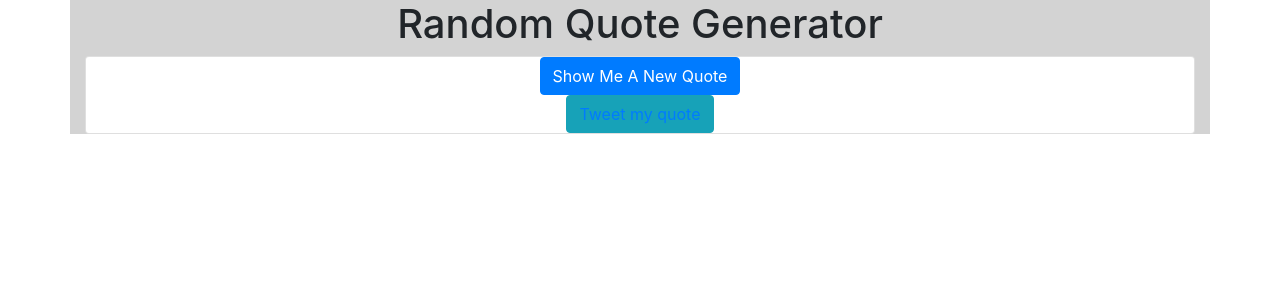
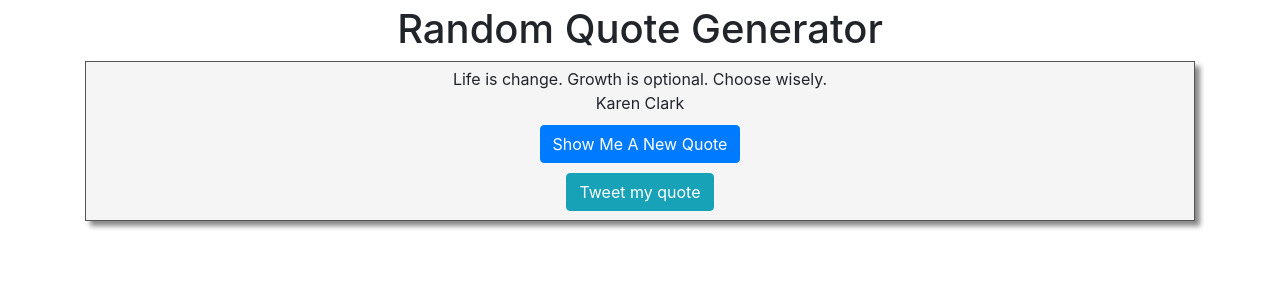
Before and after one commit to ChrisB55/Random-Quote-Generator, a React (Create React App) app: page / in a window 1280 px wide. Shown: the top 300 px of the page. Built offline with nearby package versions, Linux system fonts and the light colour scheme.

Commit message:
Restore autoload, add styling

```diff
--- a/src/App.js
+++ b/src/App.js
@@ -1,6 +1,6 @@
-import React, { Component } from "react";
-import logo from "./logo.svg";
-import "./App.css";
+import React, { Component } from 'react';
+import logo from './logo.svg';
+import './App.css';
 
 class App extends React.Component {
   constructor() {
@@ -11,29 +11,29 @@ class App extends React.Component {
     this.handleClick = this.handleClick.bind(this);
   }
 
-  /*
   componentDidMount() {
     fetch('./data.json')
       .then(response => response.json())
       .then(result => {
         const myQuotes = result.map(item => {
-      return item
-    })
+          return item;
+        });
 
-    this.setState ({
+        this.setState({
           quotesData: myQuotes
-    })
-    const randQuote = this.state.quotesData[ Math.floor(Math.random() * this.state.quotesData.length)]
-    console.log(randQuote)
-    this.setState ({
+        });
+        const randQuote = this.state.quotesData[
+          Math.floor(Math.random() * this.state.quotesData.length)
+        ];
+        console.log(randQuote);
+        this.setState({
           quotesData: randQuote
-    })
-  })
+        });
+      });
+  }
 
-}
-*/
   handleClick() {
-    fetch("./data.json")
+    fetch('./data.json')
       .then(response => response.json())
       .then(result => {
         const myQuotes = result.map(item => {
@@ -53,7 +53,7 @@ class App extends React.Component {
   }
   render() {
     const tweetQuote =
-      "https://twitter.com/intent/tweet?" +
+      'https://twitter.com/intent/tweet?' +
       encodeURIComponent(
         '"' +
           this.state.quotesData.quoteText +
@@ -63,7 +63,8 @@ class App extends React.Component {
     return (
       <div className="container">
         <h1 className="row justify-content-center"> Random Quote Generator </h1>
-        <div id="quote-box" className="post card ">
+
+        <div id="quote-box">
           <div id="text" className="row justify-content-center">
             {this.state.quotesData.quoteText}
           </div>
@@ -81,7 +82,7 @@ class App extends React.Component {
           </div>
 
           <div className="row justify-content-center">
-            <button type="button" className="btn btn-info">
+            <button id="tweet-button" type="button" className="btn btn-info">
               <a id="tweet-quote" href={tweetQuote} target="_blank">
                 Tweet my quote
               </a>
--- a/src/index.css
+++ b/src/index.css
@@ -1,22 +1,38 @@
 body {
   margin: 0;
   padding: 0;
-  font-family: -apple-system, BlinkMacSystemFont, "Segoe UI", "Roboto", "Oxygen",
-    "Ubuntu", "Cantarell", "Fira Sans", "Droid Sans", "Helvetica Neue",
+  font-family: -apple-system, BlinkMacSystemFont, 'Segoe UI', 'Roboto', 'Oxygen',
+    'Ubuntu', 'Cantarell', 'Fira Sans', 'Droid Sans', 'Helvetica Neue',
     sans-serif;
   -webkit-font-smoothing: antialiased;
   -moz-osx-font-smoothing: grayscale;
 }
 
 code {
-  font-family: source-code-pro, Menlo, Monaco, Consolas, "Courier New",
+  font-family: source-code-pro, Menlo, Monaco, Consolas, 'Courier New',
     monospace;
 }
 
-.container {
-  background-color: lightgray;
+h1 {
+  margin-top: 5px;
+}
+#quote-box {
+  border: solid;
+  margin: auto;
+  background-color: whitesmoke;
+  border-width: thin;
+  border-color: rgb(85, 84, 84);
+  box-shadow: 5px 5px 5px #888888;
+  min-width: 320px;
+  min-height: 160px;
+}
+#text {
+  margin-top: 5px;
+}
+#new-quote {
+  margin: 10px;
 }
 
-#quote-box {
-  background-color: offwhite;
+#tweet-quote {
+  color: white;
 }
```
Lines whose indentation alone changed are shown as unchanged.
